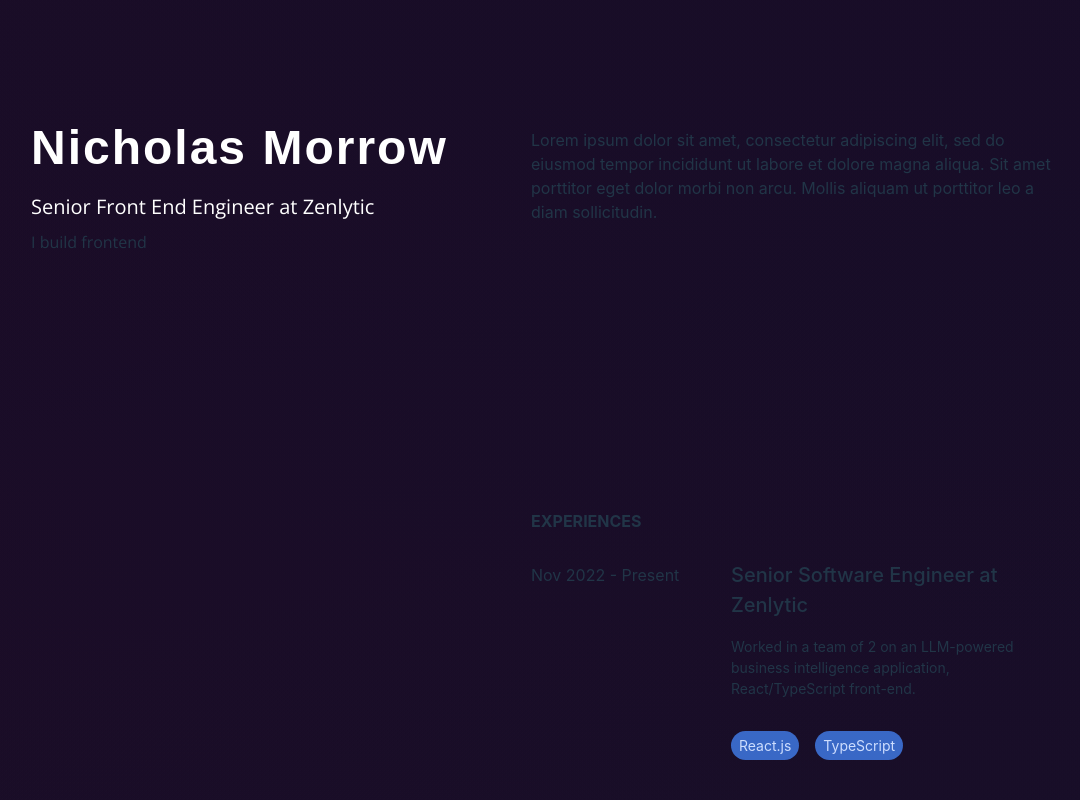
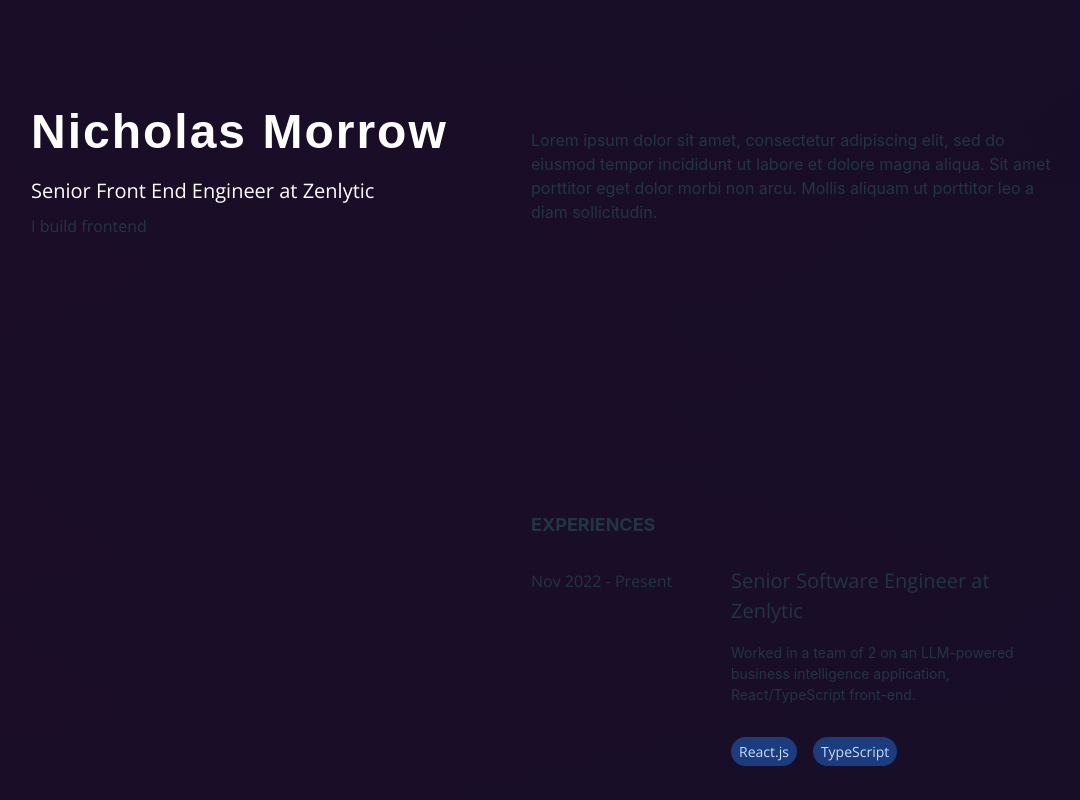
Before and after one commit to nickjmorrow/portfolio-v2, a React (Vite) app: page / in a window 1280 px wide. Shown: the top 800 px of the page, without its empty margins (97-1177 px from the left). Built offline with nearby package versions, Linux system fonts and the light colour scheme; a web font is replaced by a local one.

Commit message:
Beginning refactor to use Text component.

```diff
--- a/src/modules/core/Section.tsx
+++ b/src/modules/core/Section.tsx
@@ -24,7 +24,8 @@
 
 const Header = styled.h2`
     text-transform: uppercase;
-    font-size: ${theme.fontSizes.fs3};
+    font-size: ${theme.fontSizes.fs4};
+    font-weight: ${theme.fontWeights.fw7};
 `;
 
 const ContentContainer = styled.div``;
--- a/src/modules/core/Tag.tsx
+++ b/src/modules/core/Tag.tsx
@@ -1,3 +1,4 @@
+import { Text } from 'src/modules/core/Text';
 import { theme } from 'src/modules/theming';
 import styled from 'styled-components';
 
@@ -5,12 +6,12 @@
     return <StyledTag>{label}</StyledTag>;
 };
 
-const StyledTag = styled.li`
+const StyledTag = styled(Text)`
     list-style: none;
     margin: 0;
     padding: ${theme.spacing.ss1} ${theme.spacing.ss2};
     display: inline;
-    background-color: ${theme.accentColor.cs5};
+    background-color: ${theme.accentColor.cs7};
     color: ${theme.accentColor.cs1};
     border-radius: ${theme.borderRadius.br2};
     font-size: ${theme.fontSizes.fs2};
--- /dev/null
+++ b/src/modules/core/Text.tsx
@@ -0,0 +1,6 @@
+import { theme } from 'src/modules/theming';
+import styled from 'styled-components';
+
+export const Text = styled.span`
+    font-family: ${theme.fontFamilies.default};
+`;
--- a/src/modules/experiences/Experience.tsx
+++ b/src/modules/experiences/Experience.tsx
@@ -1,4 +1,5 @@
 import { Tag } from 'src/modules/core/Tag';
+import { Text } from 'src/modules/core/Text';
 import { getFormattedDate } from 'src/modules/core/date.utils';
 import {
     ExperienceDetail as ExperienceDetailType,
@@ -59,8 +60,9 @@
     display: flex;
 `;
 
-const Dates = styled.div`
+const Dates = styled(Text)`
     min-width: 200px;
+    font-family: ${theme.fontFamilies.default};
 `;
 
 const ExperienceInfoContainer = styled.div`
@@ -74,7 +76,7 @@
 
 const Title = styled.span``;
 
-const Heading = styled.span`
+const Heading = styled(Text)`
     font-size: ${theme.fontSizes.fs5};
     font-weight: ${theme.fontWeights.fw5};
 `;
--- a/src/modules/landing/Landing.tsx
+++ b/src/modules/landing/Landing.tsx
@@ -6,19 +6,35 @@
 export const Landing: React.FC = () => {
     return (
         <Container>
-            <Name>Nicholas Morrow</Name>
-            <CurrentPosition>
-                Senior Front End Engineer at Zenlytic
-            </CurrentPosition>
-            <Tagline>I build frontend</Tagline>
+            <UpperContent>
+                <Name>Nicholas Morrow</Name>
+                <CurrentPosition>
+                    Senior Front End Engineer at Zenlytic
+                </CurrentPosition>
+                <Tagline>I build frontend</Tagline>
+            </UpperContent>
+            <SocialMediaList></SocialMediaList>
         </Container>
     );
 };
 
-const Container = styled.div`
+const SocialMediaList = styled.ul`
+    margin-bottom: ${theme.spacing.ss16};
+`;
+
+const UpperContent = styled.div`
     display: flex;
     flex-direction: column;
     row-gap: ${theme.spacing.ss2};
+    margin-top: ${theme.spacing.ss24};
+`;
+
+const Container = styled.div`
+    height: 100%;
+    display: flex;
+    flex-direction: column;
+    align-items: space-between;
+    justify-content: space-between;
 `;
 
 const Name = styled.span`
--- a/src/modules/main/Layout.tsx
+++ b/src/modules/main/Layout.tsx
@@ -43,9 +43,10 @@
 const PADDING_TOP = theme.spacing.ss32;
 
 const LeftSide = styled.div`
-    padding-top: calc(${PADDING_TOP} - 16px);
+    // padding-top: calc(${PADDING_TOP} - 16px);
     min-width: 500px;
     position: fixed;
+    height: 100vh;
 `;
 
 const RightSide = styled.div`
--- a/src/modules/projects/ProjectTechnologyList.tsx
+++ b/src/modules/projects/ProjectTechnologyList.tsx
@@ -3,6 +3,7 @@
 import styled from 'styled-components';
 import { Project } from 'src/modules/core/types';
 import { theme } from 'src/modules/theming';
+import { Tag } from 'src/modules/core/Tag';
 
 export const ProjectTechnologyList: React.FC<{ project: Project }> = ({
     project,
@@ -10,9 +11,7 @@
     return (
         <TechnologyListContainer>
             {project.technologies.map((t) => (
-                <TechnologyListItem key={t.technologyId}>
-                    {t.shortName ?? t.name}
-                </TechnologyListItem>
+                <Tag label={t.shortName ?? t.name} key={t.technologyId} />
             ))}
         </TechnologyListContainer>
     );
@@ -23,16 +22,5 @@
     padding-left: 0;
     display: flex;
     flex-wrap: wrap;
-    row-gap: ${theme.spacing.ss2};
+    column-gap: ${theme.spacing.ss4};
 `;
-
-const TechnologyListItem = styled.li`
-    color: ${theme.coreColor.cs1};
-    font-size: ${theme.fontSizes.fs2};
-    display: inline;
-    margin-right: ${theme.spacing.ss2};
-    background-color: ${theme.coreColor.cs7};
-    padding: 2px ${theme.spacing.ss2};
-    font-weight: ${theme.fontWeights.fw5};
-    border-radius: ${theme.borderRadius.br2};
-`;
```
Also changed, not shown: src/shared/section/Section.tsx (deleted, +0 -17 lines).
